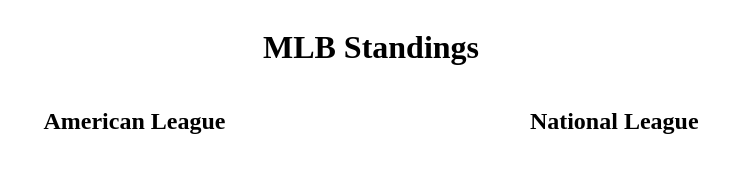
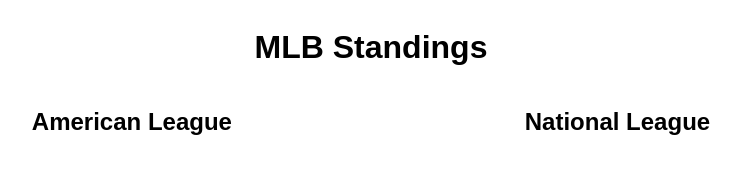
Before and after one commit to wazzupope/mlb-standings, a website built with webpack: page dist/index.html in a window 1280 px wide. Shown: the whole page, without its empty margins (269-1010 px from the left). Built offline with nearby package versions, Linux system fonts and the light colour scheme; no server answers.

Commit message:
add font

```diff
--- a/styles/styles.css
+++ b/styles/styles.css
@@ -1,6 +1,5 @@
-@font-face {
-  font-family: 'Roboto', Arial, Helvetica, sans-serif;
-  src: url('https://fonts.googleapis.com/css2?family=Roboto&display=swap');
+* {
+  font-family: Arial, Helvetica, sans-serif;
 }
 
 img {
```
